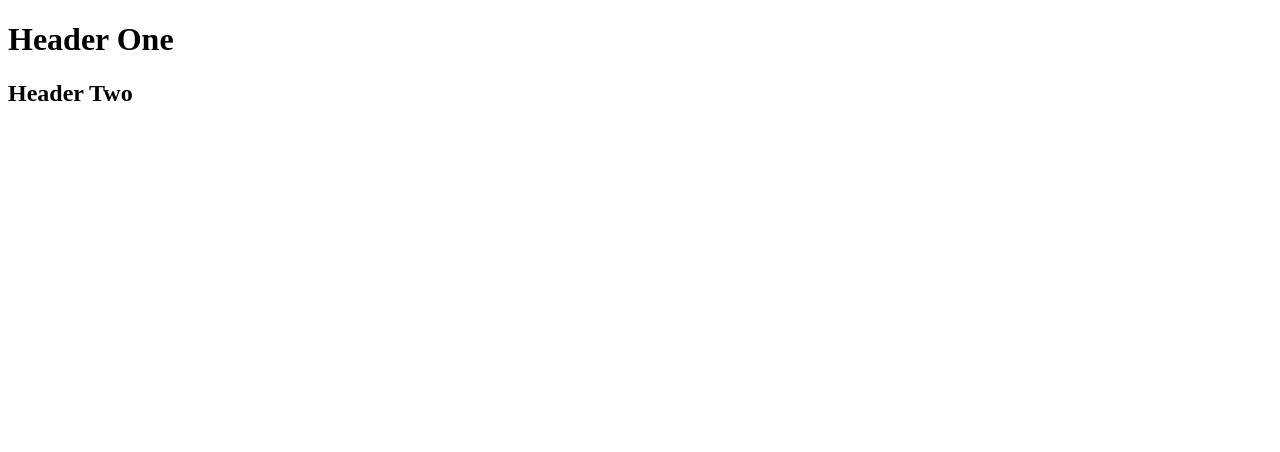
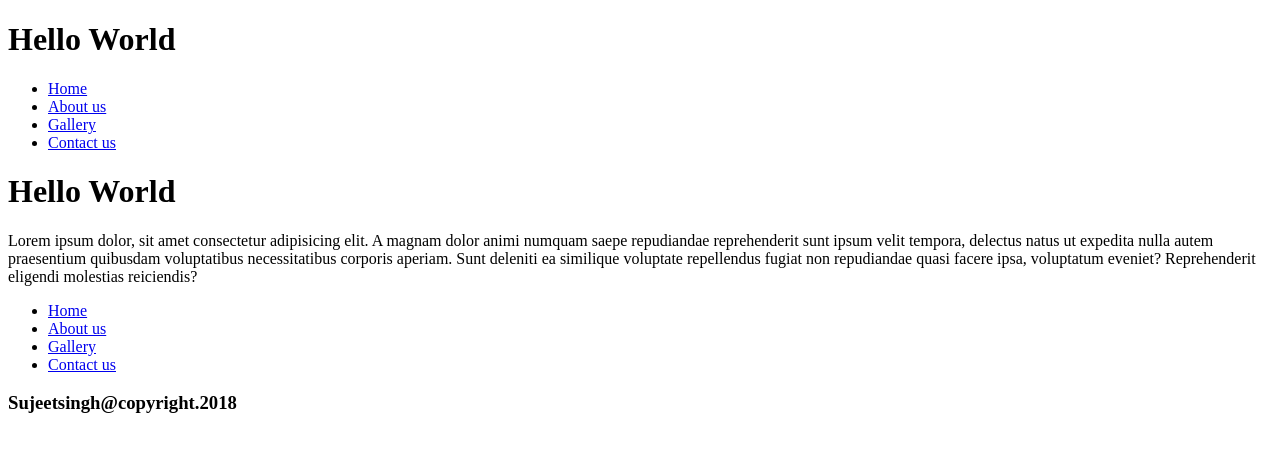
Before and after one commit to singhsujeet772/Layout_1, a plain HTML site: page index.html in a window 1280 px wide. Drawn offline with Linux system fonts and the light colour scheme.

Commit message:
html document

```diff
--- a/index.html
+++ b/index.html
@@ -6,7 +6,29 @@
     <title>Document</title>
 </head>
 <body>
-    <h1>Header One</h1>
-    <h2>Header Two</h2>
+        <div id="wrapper">
+            <div id="header"><h1>Hello World</h1></div>
+            <div id="menu">
+                <ul>
+                    <li><a href="#">Home</a></li>
+                    <li><a href="#">About us</a></li>
+                    <li><a href="#">Gallery</a></li>
+                    <li><a href="#">Contact us</a></li>
+                </ul>
+            </div>
+            <div id="section">
+                <h1>Hello World</h1>
+                <p>Lorem ipsum dolor, sit amet consectetur adipisicing elit. A magnam dolor animi numquam saepe repudiandae reprehenderit sunt ipsum velit tempora, delectus natus ut expedita nulla autem praesentium quibusdam voluptatibus necessitatibus corporis aperiam. Sunt deleniti ea similique voluptate repellendus fugiat non repudiandae quasi facere ipsa, voluptatum eveniet? Reprehenderit eligendi molestias reiciendis?</p>
+            </div>
+            <div id="sidebar">
+                <ul>
+                    <li><a href="#">Home</a></li>
+                    <li><a href="#">About us</a></li>
+                    <li><a href="#">Gallery</a></li>
+                    <li><a href="#">Contact us</a></li>
+                </ul>
+            </div>
+            <div id="footer"><h3>Sujeetsingh@copyright.2018</h3></div>
+        </div>
 </body>
 </html>
```
